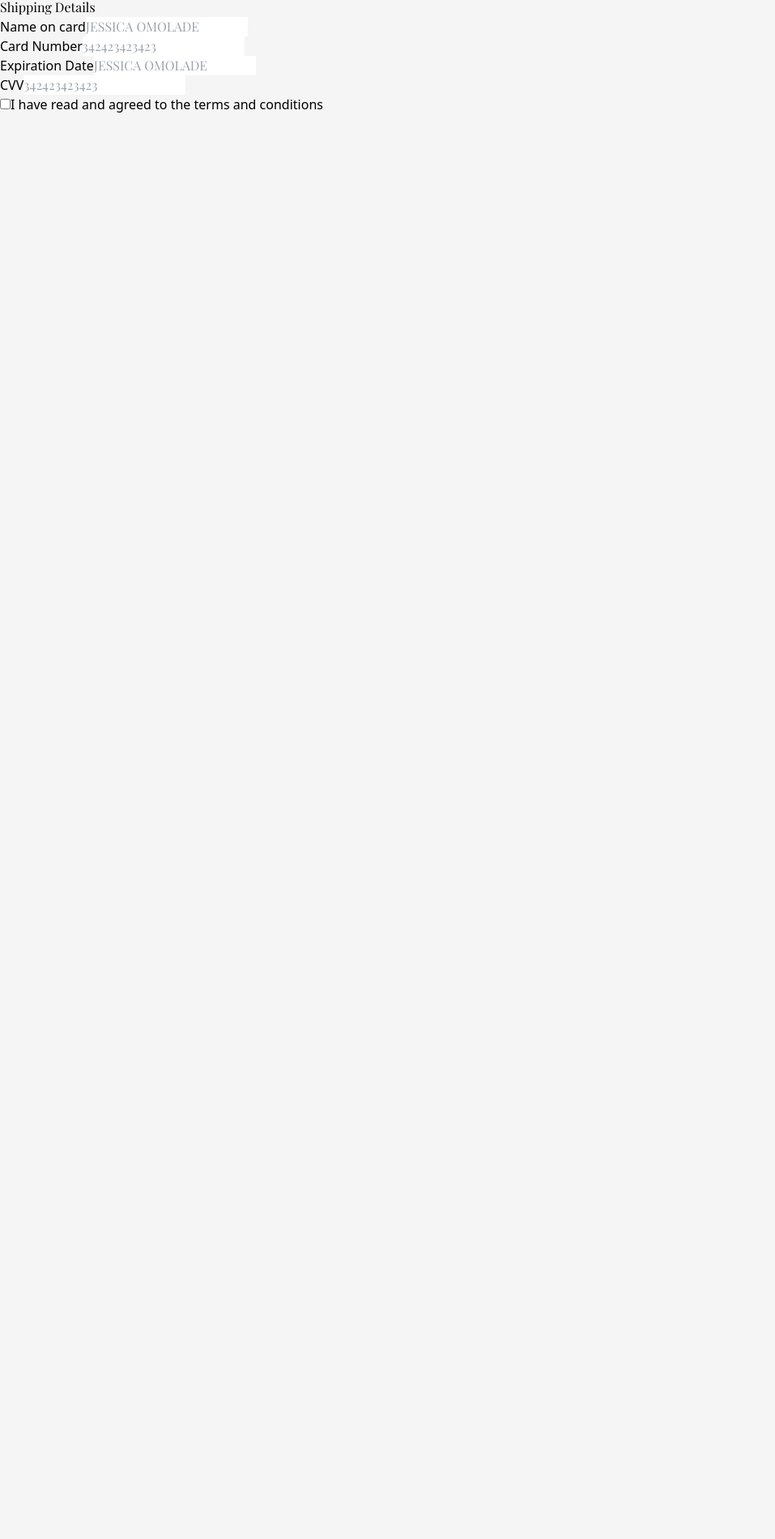
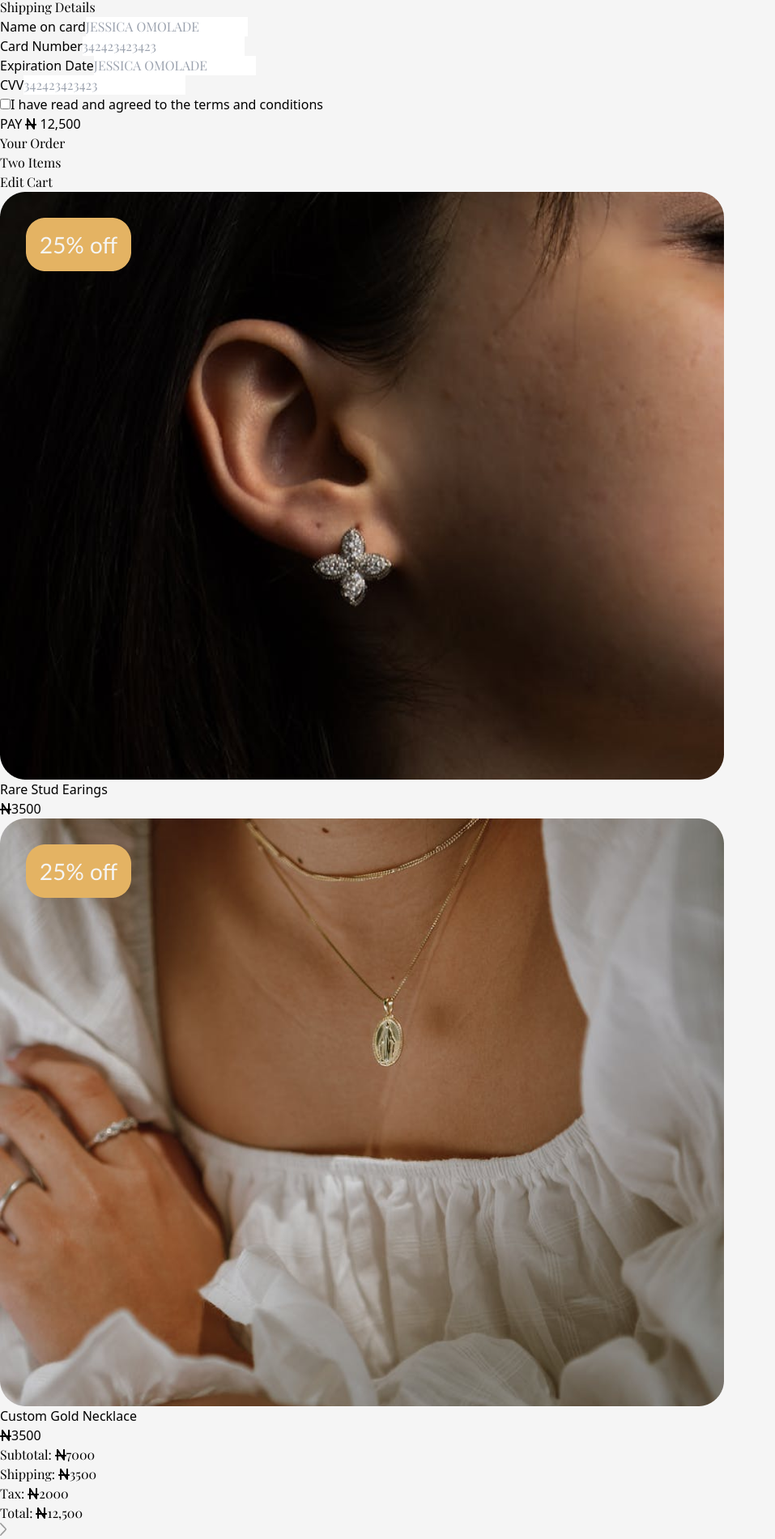
Before and after one commit to Asuraking913/shop-cart-website-HNG, a React (Vite) app: page /check in a window 1280 px wide. Shown: the part 643-2544 px from the top of the page at 81% size, without its empty margins (0-957 px from the left). Before the commit the page ends 800 px from the top, so only its background shows below. Built offline with nearby package versions, Linux system fonts and the light colour scheme.

Commit message:
creating chechout page

```diff
--- a/src/component/bought.jsx
+++ b/src/component/bought.jsx
@@ -13,7 +13,7 @@ function Bough({img, h2, price}) {
               <img src={dis} className='absolute top-[0.7em] left-[0.7em] w-[60px]' alt="" />
               <h2 className='lora text-[--accent] font-bold'>{h2}</h2>
               <p className='flex items-center gap-[.2em]'><FontAwesomeIcon icon={faNairaSign} />{price}</p>
-              <Link className = "px-[1em] py-[0.5em] rounded-[10px] hover:scale-110 duration-[0.5s] border-[#e4b363] border-[1.5px] ">
+              <Link onClick={() => (window.scrollTo({top : 0, behavior : 'smooth'}))} className = "px-[1em] py-[0.5em] rounded-[10px] hover:scale-110 duration-[0.5s] border-[#e4b363] border-[1.5px] ">
                 Add to cart
               </Link>
           </div>
--- a/src/component/cart.jsx
+++ b/src/component/cart.jsx
@@ -11,8 +11,8 @@ function Cart({img, h2, price}) {
   return (
     <div className='text-center min-[768px]:w-[200px] flex flex-col gap-[1em] relative items-center shadow-lg shadow-gray-100 pb-[1em] h-[350px] min-[1200px]:w-[250px] object-cover bg-white rounded-[1em]'>
         <img src={img} className='h-[60%] rounded-t-[1em] object-cover w-full' alt="" />
-        <img src={heart} className='absolute text h-[30px] w-[30px] text-white text-[1.5rem] right-[0.5em] top-[0.5em]' alt="" />
-        <img src={dis} className='absolute top-[0.7em] left-[0.7em] w-[60px]' alt="" />
+        <img src={heart} className='absolute hover:scale-125 duration-[0.5s] text h-[30px] w-[30px] text-white text-[1.5rem] right-[0.5em] top-[0.5em]' alt="" />
+        <img src={dis} className='absolute top-[0.7em] hover:scale-125 duration-[0.5s] left-[0.7em] w-[60px]' alt="" />
         <h2 className='lora text-[--accent] font-bold'>{h2}</h2>
         <p className='flex items-center gap-[.2em]'><FontAwesomeIcon icon={faNairaSign} />{price}</p>
         <Link to={"/cart"} className = "px-[1em] py-[0.5em] rounded-[10px] hover:scale-110 duration-[0.5s] border-[#e4b363] border-[1.5px] ">
--- a/src/component/img.jsx
+++ b/src/component/img.jsx
@@ -1,16 +1,9 @@
 import React from 'react'
 
 function Img({img, name}) {
-  if (name == 'three') {
-    return (
-      <div className='h-[100%] w-[100%] flex-grow'>
-        <img src={img} className=' top-0' alt="" />
-    </div>
-    )
-  }
   return (
     <div className='h-[100%] sm:w-[100%] '>
-        <img src={img} className=' top-0' alt="" />
+          <img src={img} className='top-0 hover:scale-105 duration-[0.5s]' alt="" />
     </div>
   )
 }
--- a/src/component/item.jsx
+++ b/src/component/item.jsx
@@ -16,8 +16,8 @@ function Item({img, h2, p}) {
                 <p>Price: <FontAwesomeIcon icon={faNairaSign}/>3500</p>
                 <p>Subtotal: <FontAwesomeIcon icon={faNairaSign}/>3500</p>
             </div>
-            <Link className='px-[1.5em] roboto min-[768px]:text-[1.1rem] lg:text-xl font-semibold w-[60%] py-[0.5em] border-[1.5px] rounded-[10px] border-[#e4b363]'>
-                Remove Cart
+            <Link className='px-[1.5em] roboto min-[768px]:text-[1.1rem] lg:text-xl font-semibold w-[70%] py-[0.5em] border-[1.5px] rounded-[10px] border-[#e4b363]'>
+                Remove from cart
             </Link>
         </div>
     </div>
--- a/src/index.css
+++ b/src/index.css
@@ -13,6 +13,7 @@
 html {
     scroll-behavior: smooth;
     transition-duration: 0.5s;
+    /* overflow: hidden; */
 }
 
 body {
--- a/src/pages/cartPage.jsx
+++ b/src/pages/cartPage.jsx
@@ -1,4 +1,4 @@
-import React from 'react'
+import React, { useEffect } from 'react'
 import Nav1 from '../component/nav1'
 import Item from '../component/item'
 import cartImg1 from "../assets/cart14.png"
@@ -25,6 +25,10 @@ import Bough from '../component/bought'
 import Foot from '../component/footer'
 
 function CartPage() {
+
+  useEffect(() => {
+    window.scrollTo({top : 0, behavior : 'instant'})
+  })
 
   const itemList = [
     {
--- a/src/pages/checkOut.jsx
+++ b/src/pages/checkOut.jsx
@@ -1,20 +1,25 @@
 import React from 'react'
 import Nav1 from '../component/nav1'
 import arrow from "../assets/arrow.png"
+import { FontAwesomeIcon } from '@fortawesome/react-fontawesome'
+import { faNairaSign } from '@fortawesome/free-solid-svg-icons'
+import { Link } from 'react-router-dom'
+import cartImg1 from "../assets/cart14.png"
+import cartImg2 from "../assets/cart13.png"
 
 function Check() {
   return (
     <div>
         <Nav1 nav={true}/>
-        <section className='minh-[100vh] flex flex-col items-center justify-center font-extrabold px-[2em]'>
+        <section className='minh-[100vh] h-auto py-[4em] flex flex-col items-center justify-center font-extrabold px-[2em]'>
             <h2 className='text-4xl lora text-center uppercase mt-[4em] mb-[.5em]'>Check Out</h2>
             <p className='flex text-center mb-[2em] items-center'>Cart <img src={arrow} className='ml-[1em] mr-[.5em] h-[15px]' alt="" /> <span className='mr-[.5em] text-[#e4b363]'>CheckOut</span> <img src={arrow} className='mr-[.5em] h-[15px]' alt="" /> Confirmation</p>
-            <div className='flex h-full w-full gap-[2em] px-[0em]'>
-                <div className='min-h-[800px] w-[50%] bg-white rounded-[1em] p-[2em] px-0 uppercase'>
+            <div className='flex lg:flex-row min-[768px]:flex-col-reverse  h-full w-full gap-[2em] px-[0em]'>
+                <div className='min-h-[800px] sm:mt-0 mt-[2em] lg:w-[50%] bg-white rounded-[1em] sm:p-[2em] px-0 uppercase'>
                     <div className='border-b-[1.5px] border-b-[--accent] pb-[1em] px-[2em]'>
                         <h2 className='text-3xl lora text-[--accent]'>Shipping Details</h2>
                     </div>
-                    <div className='lora px-[2em] grid grid-cols-2 py-[2em]'>
+                    <div className='lora sm:px-[2em] px-[2em] grid grid-cols-1 sm:grid-cols-2 py-[2em]'>
                         <ul className='text-[0.8em] flex flex-col gap-[1em]'>
                             <li className='lora '>
                                 <p className='roboto text-[1rem]'>Recipient's Name:</p>
@@ -42,7 +47,7 @@ function Check() {
                                 <p className='roboto text-[1rem]'>Phone Number:</p>
                                 +234 810 123 4567
                             </li>
-                            <li>
+                            <li className=''>
                                 <p className='text-[1rem]'>Email:</p>
                                 jessica.omolade@gmail.com
                             </li>
@@ -58,7 +63,7 @@ function Check() {
                     </div>
                     <div>
                         <div className='border-b-[1.5px] border-b-[--accent] pb-[1em] px-[2em]'>
-                            <h2 className='text-3xl lora text-[--accent]'>Shipping Details</h2>
+                            <h2 className='sm:text-3xl text-2xl lora text-[--accent]'>Shipping Details</h2>
                         </div>
                         <form action="#" className='px-[2em] py-[2em] flex flex-col gap-[1em]'>
                             <p className='w-[90%]'>
@@ -83,11 +88,52 @@ function Check() {
                                 <input type="checkbox" className='mr-[0.5em]' name="" id="" />
                                 I have read and agreed to the terms and conditions
                                 </p>
+
+                                <p className='text-center mt-[1em]'>
+                                    <Link className='bg-[--accent] py-[1em] rounded-[10px] px-[1.5em] text-white font-semibold'>
+                                        PAY <FontAwesomeIcon icon={faNairaSign}/> 12,500
+                                    </Link>
+                                </p>
                         </form>
                     </div>
                 </div>
-                <div className='w-[50%] h-[600px] bg-white'>
+                <div className='sm:h-[600px] h-[500px] sm:my-[0em] my-[10em] mt-0 w-[100%] min-[768px lg:w-[50%]' >
+                    <h2 className='p-[1em] text-3xl lora text-[--accent]'>Your Order</h2>
+                    <div className='w-[100%] h-[600px] bg-white rounded-[1em]'>
+                        <div className='w-[full] p-[1em] px-[2em] flex justify-between text-[1.1rem] lora border-[1.5px] border-b-[--accent]'>
+                            <p>Two Items</p>
+                            <p>Edit Cart</p>
+                        </div>
+                        <div className='flex flex-wrap items-center  justify-center gap-[2em] sm:gap-[4em] font-semibold py-[1em] border-b-[1.5px] border-[--accent]'>
+                            <img src={cartImg1} className='sm:w-[150px] w-[100px]' alt="" />
+                            <p>Rare Stud Earings</p>
+                            <p className='sm:flex-grow-0 flex-grow text-center ml-[2em] lg:m-0 mt-[-5.5em]'><FontAwesomeIcon icon={faNairaSign}/>3500</p>
+                        </div>
+
+                        <div className='flex flex-wrap items-center px-[2em]  justify-center gap-[1em] sm:gap-[4em] font-semibold py-[1em] border-b-[1.5px] border-[--accent]'>
+                        <img src={cartImg2} className='sm:w-[150px] w-[100px]' alt="" />
+                            <p>Custom Gold Necklace</p>
+                            <p className='sm:flex-grow-0 lg:mt-0 flex-grow text-center ml-[-0.2em] mt-[-3em]'><FontAwesomeIcon icon={faNairaSign}/>3500</p>
+                        </div>
+                        <div className='sm:text-xl text-[1.1rem] lora flex flex-col items-end py-[1em] px-[2em] gap-[.5em]'>
+                            <p className='lora'>Subtotal: <FontAwesomeIcon icon={faNairaSign}/>7000</p>
+                            <p className='lora'>Shipping: <FontAwesomeIcon icon={faNairaSign}/>3500</p>
+                            <p className='lora'>Tax: <FontAwesomeIcon icon={faNairaSign}/>2000</p>
+                            <p className='lora'><span className='text-[--accent] lora'>Total:</span> <FontAwesomeIcon icon={faNairaSign}/>12,500</p>
+
+                        </div>
+
+                    </div>
                 </div>
+            </div>
+
+            <div className='flex justify-start w-full px-[2em] mt-[2em]'>
+                <Link to={"/"} className='hover:scale-125 duration-[0.5s]'>
+                    <p className='text-xl flex items-center' >
+                        <img src={arrow} className='inline rotate-180 mr-[1em]' alt="" />
+                    Back To Shop
+                     </p>
+                </Link>
             </div>
         </section>
     </div>
--- a/src/pages/land.jsx
+++ b/src/pages/land.jsx
@@ -27,8 +27,14 @@ import {Navigation, Pagination, Autoplay} from "swiper/modules"
 import "swiper/css"
 import "swiper/css/pagination"
 import "swiper/css/navigation"
+import { useEffect } from 'react'
 
 function Land() {
+
+  useEffect(() => {
+    window.scrollTo({top : 0, behavior : 'instant'})
+  })
+
 
   const imgList = [
     {
@@ -111,6 +117,7 @@ function Land() {
   const cartList1 = cartList.map((items, i) => (<div key = {i}><Cart img={items.img} h2={items.h2} price={items.price}/></div>))
   const cartList2 = cartList.map((items, i) => (<SwiperSlide className='' key = {i}><Cart img={items.img} h2={items.h2} price={items.price}/></SwiperSlide>))
 
+
   return (
     <>
     <Nav />
```
